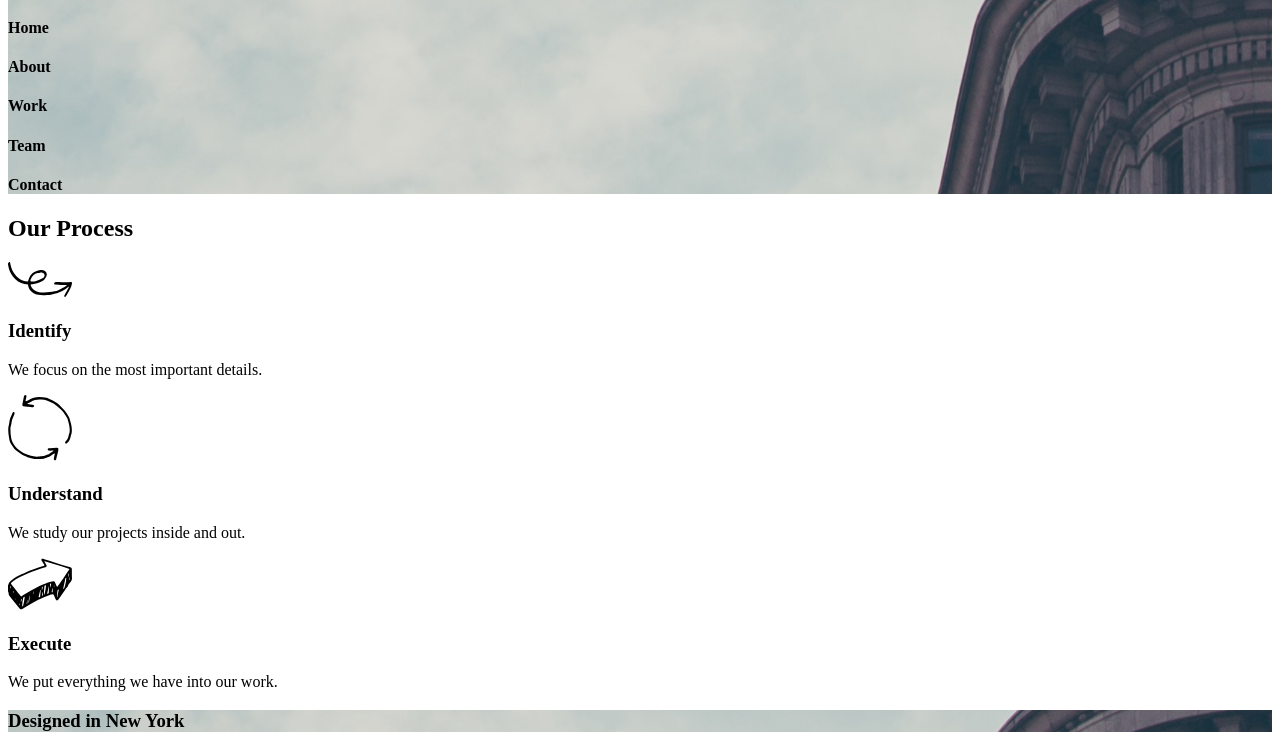
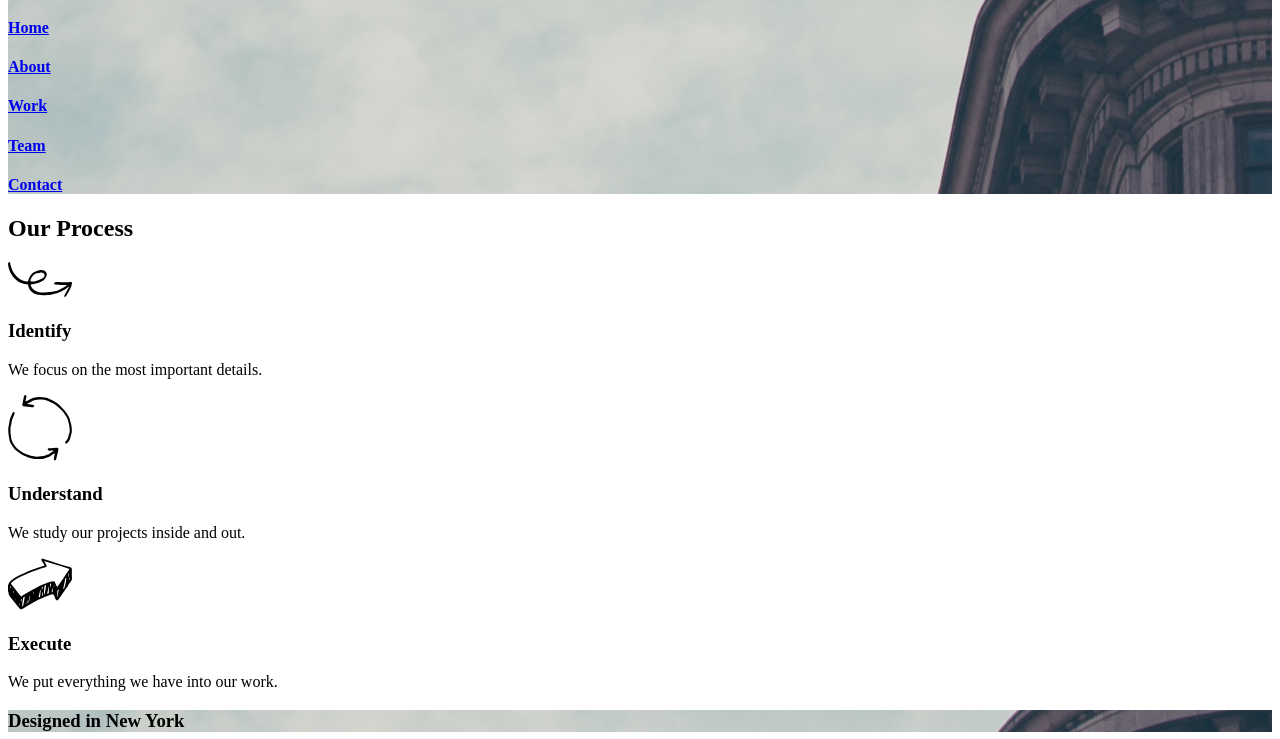
Before and after one commit to Bfrench12/Broadway, a plain HTML site: page index.html in a window 1280 px wide. Shown: the part 61-800 px from the top of the page. Drawn offline with Linux system fonts and the light colour scheme.

Commit message:
added links

```diff
--- a/index.html
+++ b/index.html
@@ -8,11 +8,11 @@
   <body>
     <div id="home">
       <h1>Broadway Design</h1>
-      <h4>Home</h4>
-      <h4>About</h4>
-      <h4>Work</h4>
-      <h4>Team</h4>
-      <h4>Contact</h4>
+      <h4><a href="#home">Home</a></h4>
+      <h4><a href="#about">About</a></h4>
+      <h4><a href="#work">Work</a></h4>
+      <h4><a href="#team">Team</a></h4>
+      <h4><a href="#contact">Contact</a></h4>
     </div>
     <div id="about">
       <h2>Our Process</h2>
```
